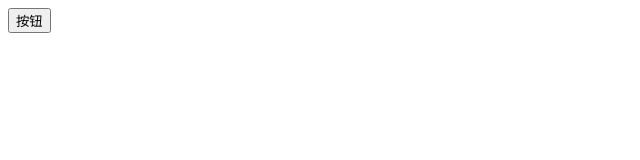
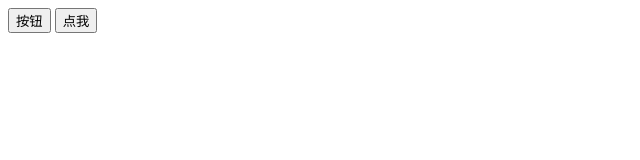
Before and after one commit to xiaobaizzz/hbuilder_git, a plain HTML site: page index.html in a window 1280 px wide. Shown: the whole page, without its empty margins (0-640 px from the left). Drawn offline with Linux system fonts and the light colour scheme.

Commit message:
index ： 添加了按钮 “点我”

```diff
--- a/index.html
+++ b/index.html
@@ -6,5 +6,6 @@
 	</head>
 	<body>
 		<button type="button">按钮</button>
+		<button type="button">点我</button>
 	</body>
 </html>
```
